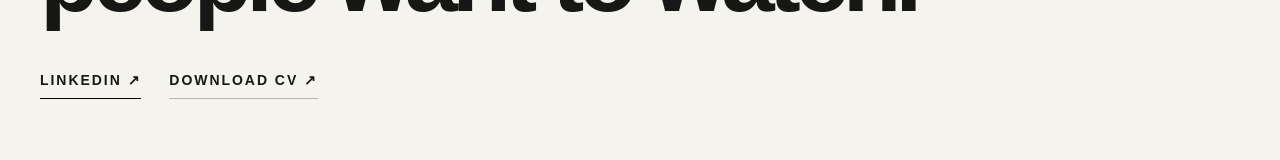
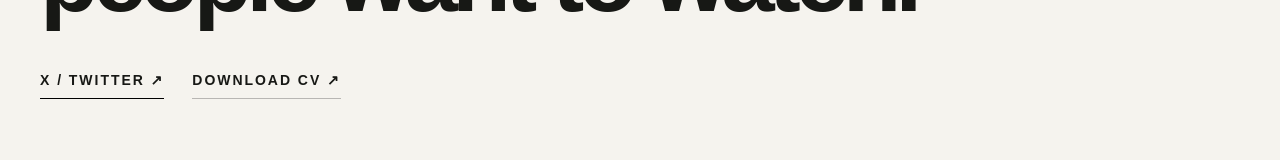
Before and after one commit to AakarshBot/aakars-portfolio-v2, a Next.js app: page / in a window 1280 px wide. Shown: the part 6510-6670 px from the top of the page. Built offline with nearby package versions, Linux system fonts and the light colour scheme.

Commit message:
fix: use public social profile for contact

```diff
--- a/src/components/Contact.tsx
+++ b/src/components/Contact.tsx
@@ -1,6 +1,7 @@
 import { SectionLabel } from "./SectionLabel";
 
 const resumeUrl = "https://raw.githubusercontent.com/AakarshBot/aakars-portfolio-new/main/public/AakarshBommakanti-Resume.pdf";
+const socialUrl = "https://x.com/aakarsh_ab";
 
 export function Contact() {
   return (
@@ -9,7 +10,7 @@ export function Contact() {
         <SectionLabel>Contact</SectionLabel>
         <h2 className="max-w-5xl text-6xl font-semibold leading-[0.92] tracking-[-0.06em] md:text-8xl">Let&apos;s build something people want to watch.</h2>
         <div className="mt-12 flex flex-wrap gap-7">
-          <a className="border-b border-black pb-2 text-sm font-semibold uppercase tracking-[0.14em]" href="https://www.linkedin.com/in/aakarsh-bommakanti/" target="_blank" rel="noreferrer">LinkedIn ↗</a>
+          <a className="border-b border-black pb-2 text-sm font-semibold uppercase tracking-[0.14em]" href={socialUrl} target="_blank" rel="noreferrer">X / Twitter ↗</a>
           <a className="border-b border-black/25 pb-2 text-sm font-semibold uppercase tracking-[0.14em] text-[var(--muted)]" href={resumeUrl} target="_blank" rel="noreferrer">Download CV ↗</a>
         </div>
       </div>
```
